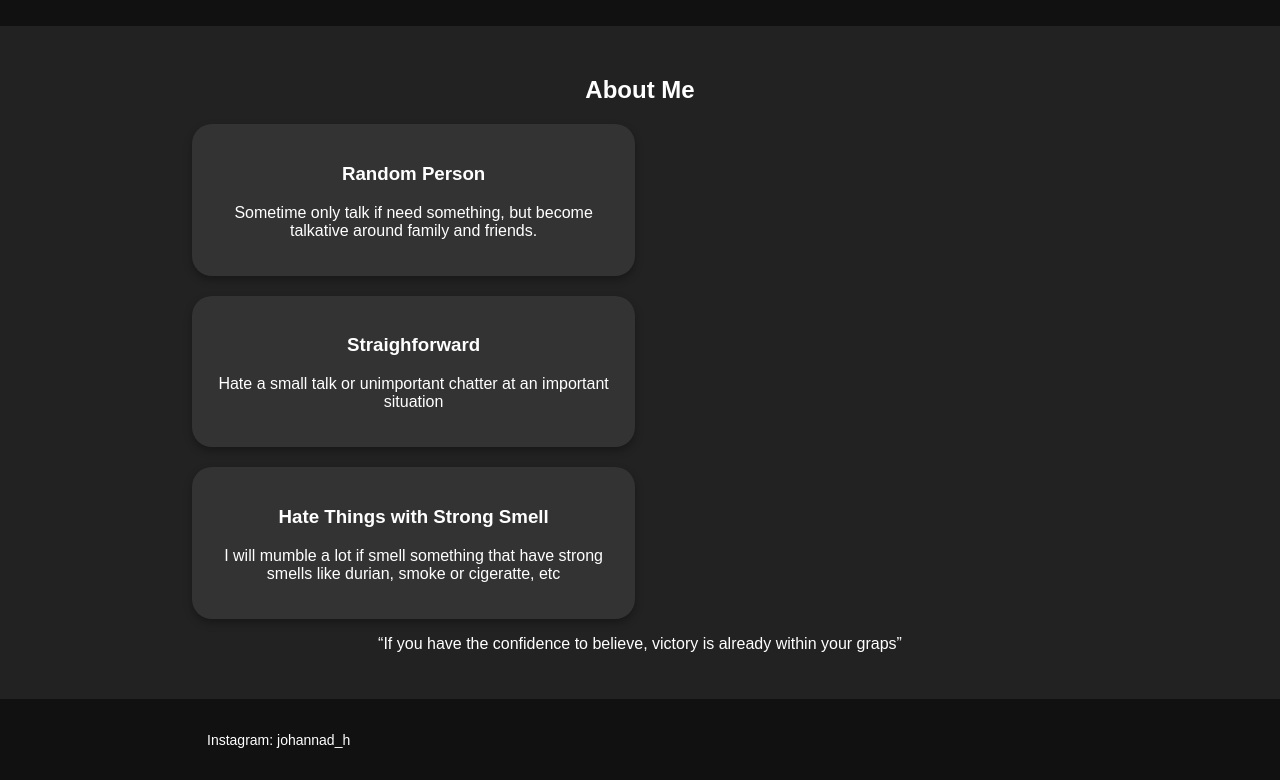
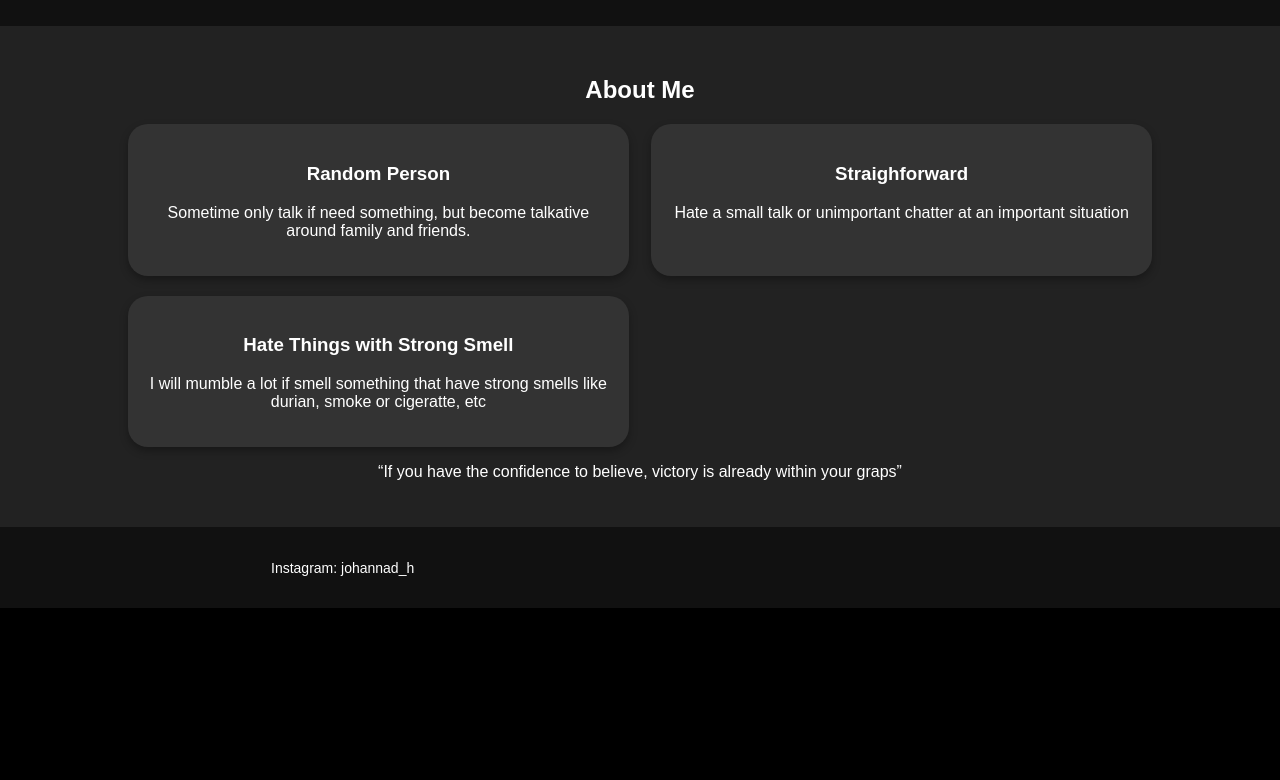
Before and after one commit to miguyyp/AboutMe101, a plain HTML site: page index.html in a window 1280 px wide. Shown: the part 177-957 px from the top of the page. After the commit the page ends 800 px from the top, so only its background shows below. Drawn offline with Linux system fonts and the light colour scheme.

Commit message:
Update style.css

```diff
--- a/style.css
+++ b/style.css
@@ -1,4 +1,5 @@
 body{
+    margin: 0;
     font-family: 'Poppins', sans-serif;
     background-color:black;
     color:#fff;
@@ -20,7 +21,7 @@ body{
 }
 
 .container {
-    width: 70%;
+    width: 80%;
     margin: auto;
 }
 
@@ -28,7 +29,7 @@ nav {
     display: flex;
     justify-content: space-between;
     align-items: center;
-    width: 70%;
+    width: 60%;
     margin: auto;
 }
 
```
